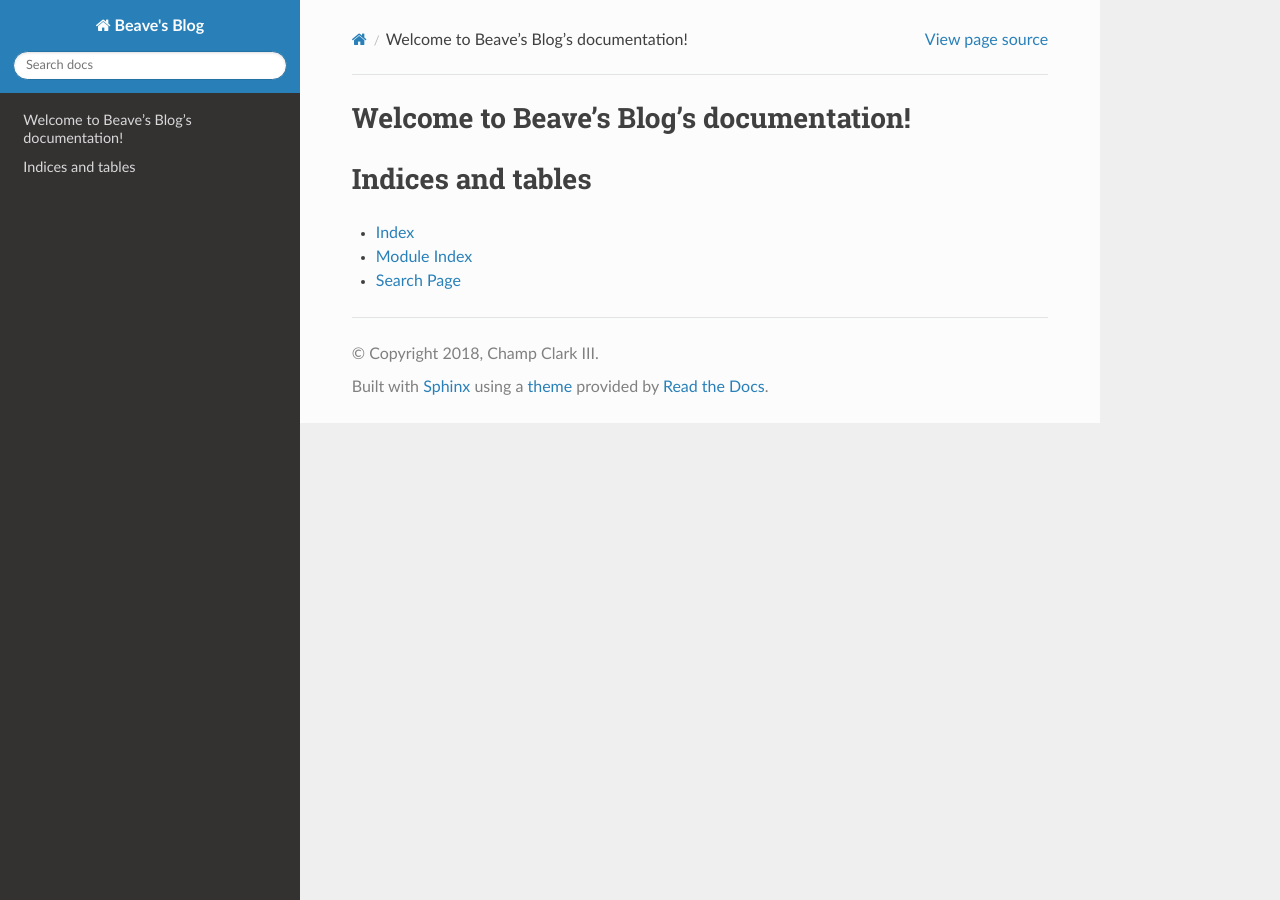
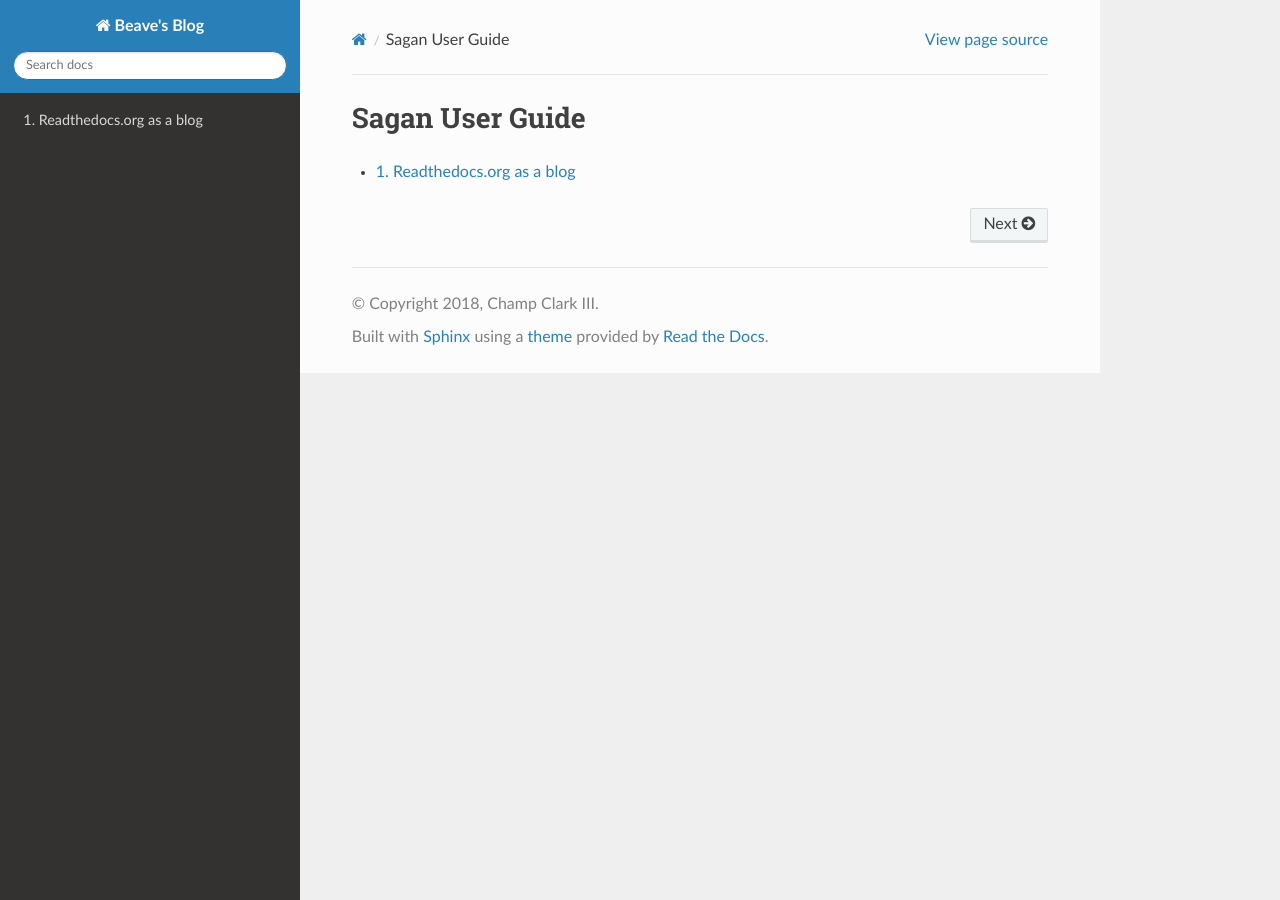
Before and after one commit to beave/beave, a Sphinx documentation site: the page built from doc/source/index.rst, in a window 1280 px wide. Built offline with Sphinx 7.4.7 and the Read the Docs theme 2.0.0, drawn with Linux system fonts in a browser that asks for light colours; formulas are drawn with MathJax 3.

```diff
--- a/doc/source/index.rst
+++ b/doc/source/index.rst
@@ -1,20 +1,8 @@
-.. Beave's Blog documentation master file, created by
-   sphinx-quickstart on Fri Dec  7 14:13:10 2018.
-   You can adapt this file completely to your liking, but it should at least
-   contain the root `toctree` directive.
-
-Welcome to Beave's Blog's documentation!
-========================================
+Sagan User Guide
+================
 
 .. toctree::
+   :numbered:
    :maxdepth: 2
-   :caption: Contents:
 
-
-
-Indices and tables
-==================
-
-* :ref:`genindex`
-* :ref:`modindex`
-* :ref:`search`
+   readthedocs-as-a-blog
--- /dev/null
+++ b/doc/source/readthedocs-as-a-blog.rst
@@ -0,0 +1,4 @@
+Readthedocs.org as a blog
+=========================
+
+This is a test.. let's see what happens....
```
